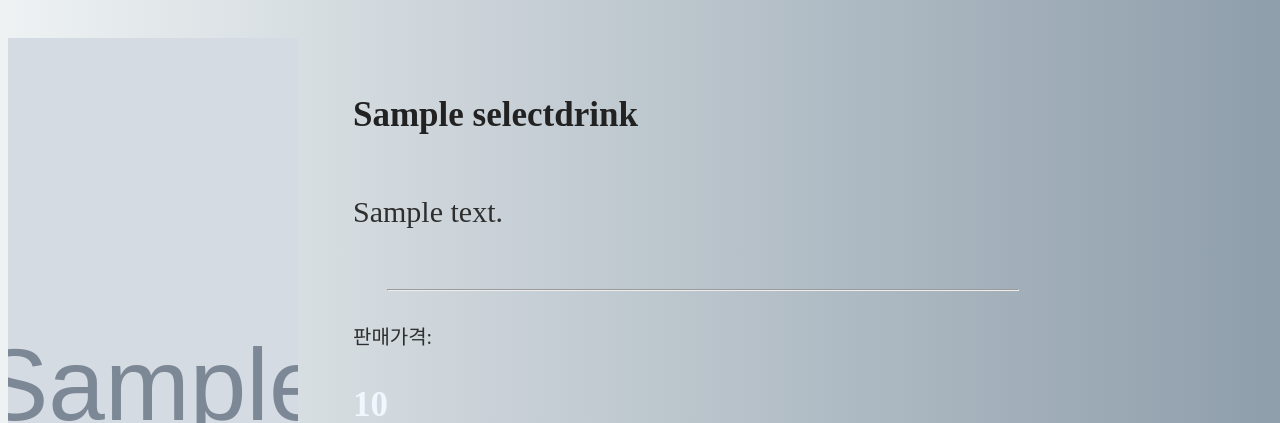
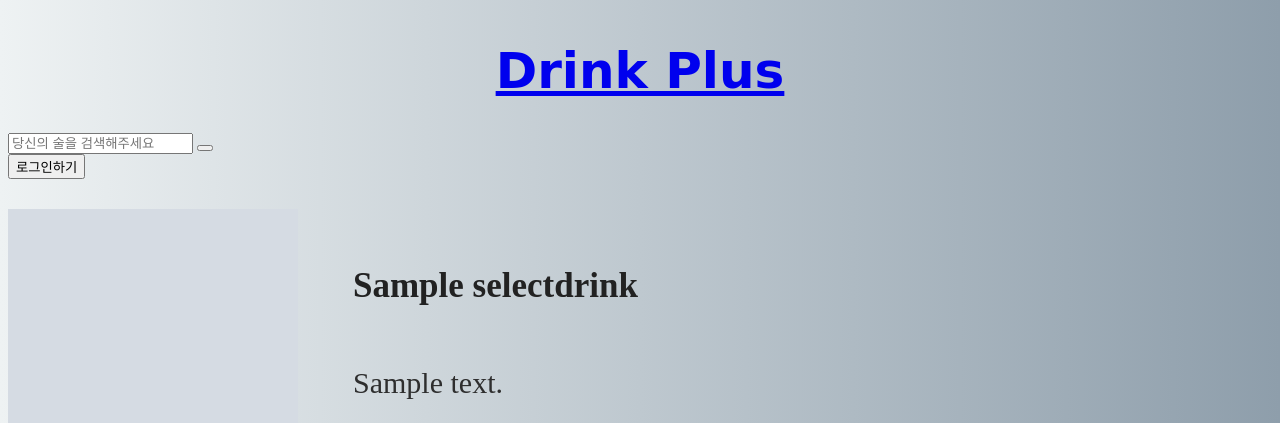
Before and after one commit to nmdkims/Drink_plus, a Django app: template templates/detail.html in a window 1280 px wide. Shown: the top 423 px of the page. Run offline with Django 4.2, Linux system fonts and the light colour scheme; the template is opened without the code that fills it: most values are stand-ins (such as "Sample title", 1, 10 or a date in 2020); grey boxes marked "Sample" are stand-in pictures.

Commit message:
업데이트

```diff
--- a/drink_db/views.py
+++ b/drink_db/views.py
@@ -55,6 +55,9 @@ def drink_db_view(request):
         # 266번 유저가 좋아했던 영화를 평점 내림차순으로 출력
         category_recommend = title_user.query(f"userId == {user}").sort_values(ascending=False, by=user, axis=1)
 
+        category_recommend = category_recommend[:30]
+        # category_recommend = category_recommend.order_by('?')[:30]
+
         category_recommend_list = []
 
         for i, cate in enumerate(category_recommend):
@@ -68,10 +71,12 @@ def drink_db_view(request):
             temp = DrinkModel.objects.filter(title=str(cate_search).lstrip('/'))[0]
             final_recommend_list.append(temp)
 
+
         # print(final_recommend_list[0])
         # print(final_recommend_list[0][0])
         # print(final_recommend_list[0][0].title)
         # print(type(final_recommend_list))
+
 
         # for cate in category_recommend:
         #     print(cate)
--- a/templates/detail.html
+++ b/templates/detail.html
@@ -44,9 +44,11 @@
             /*margin:30px;*/
 
         }
-        .detail-box .image{
+
+        .detail-box .image {
             width: 100%;
         }
+
         .description {
             margin: 2% 5%;
             color: #2E2E2E;
@@ -94,10 +96,12 @@
 
 
         }
-        .image img{
+
+        .image img {
             width: 100%;
             height: 90%;
         }
+
         .food-img-wraaper {
             box-sizing: border-box;
             display: flex;
@@ -115,16 +119,19 @@
             border-radius: 70%;
             overflow: hidden;
         }
-        .food-wrapper{
+
+        .food-wrapper {
             display: flex;
             flex-direction: row;
         }
+
         .profile {
             width: 100%;
             height: 100%;
             object-fit: cover;
         }
-        .fwrapper{
+
+        .fwrapper {
             display: flex;
             flex-direction: column;
             font-size: 1%;
@@ -135,9 +142,146 @@
         }
 
     </style>
+    <style>
+        header .left-header {
+            display: flex;
+            justify-content: center;
+            align-items: center;
+            text-align: center;
+        }
+
+        header .left-header .bars {
+            position: relative;
+        }
+
+        header .left-header .bars .fa-bars {
+            margin-top: 8px;
+            margin-right: 20px;
+            color: rgb(177, 177, 177);
+            cursor: pointer;
+            padding: 10px;
+        }
+
+        header .left-header .brand a img {
+            width: 150px;
+        }
+
+        header .left-header nav > ul {
+            display: flex;
+            margin-top: 8px;
+        }
+
+        header .left-header nav > ul li {
+            margin: 0 15px;
+            padding: 5px;
+        }
+
+        header .left-header nav > ul li a {
+            font-family: "Poppins";
+            font-weight: 500;
+            color: rgb(177, 177, 177);
+        }
+
+        header .left-header nav > ul li a:hover {
+            color: #fff;
+        }
+
+        header .left-header .kids a .kids-logo {
+            margin-top: 8px;
+        }
+
+        header .left-header .kids a .kids-logo img {
+            width: 50px;
+        }
+
+        /* Managing Dropdowns */
+        /* Nav bars Dropdown */
+        header .left-header .bars > .dropdown {
+            background: rgb(33, 33, 70);
+            border-radius: 5px;
+            position: absolute;
+            top: 40px;
+            left: 50%;
+            transform: translate(-50%);
+            text-align: start;
+            visibility: hidden;
+            height: 0;
+            transition: all 0.3s ease;
+            overflow: hidden;
+        }
+
+        header .left-header .bars > .dropdown > li {
+            display: block;
+            margin: 5px 0;
+        }
+
+        header .left-header .bars > .dropdown > li a {
+            padding: 10px 20px;
+            font-weight: normal;
+            font-family: "Poppins";
+            font-size: 14px;
+            display: block;
+        }
+
+        header .left-header .bars > .dropdown > li a:hover {
+            background-color: #000;
+        }
+
+        header .left-header .bars:hover > .dropdown {
+            visibility: visible;
+            height: 150px;
+            transition: all 0.3s ease;
+        }
+    </style>
+
+
 </head>
 
 <body>
+<header>
+    <div class="left-header">
+        <div class="title-box">
+            <div class="title">
+                <a href="../"><h1 style="font-family: 'Nanum Brush Script', cursive; font-size:50px;">Drink Plus</h1>
+                </a>
+            </div>
+        </div>
+    </div>
+    <div class="right-header">
+        <div class="user-box">
+            <div class="search-input-box box">
+                <form action="/search/" class="search-form">
+                    {% csrf_token %}
+                    <div class="search-bar">
+                        <input type="text" name="query" id="query" placeholder="당신의 술을 검색해주세요" class="input-search">
+                        <button type="submit" class="search-icon"><i class="fas fa-search" aria-hidden="true"></i>
+                        </button>
+                    </div>
+                </form>
+            </div>
+
+            <form action="/sign-in/">
+                {% if not user.is_authenticated %}
+                    {% csrf_token %}
+                    <div>
+                        <div class="login">
+                            <button class="btn">로그인하기</button>
+                        </div>
+                    </div>
+                {% else %}
+                    <div>
+                        <div class="login">
+                            <div>
+                                <p class="username"> {{ user.username }}님 </p>  <a class="btn" href="/logout/">로그아웃</a>
+                            </div>
+                        </div>
+                    </div>
+                {% endif %}
+            </form>
+        </div>
+    </div>
+</header>
+
 <div id="post">
     <div class="detail">
         <div class="detail-box" id="image">
@@ -169,7 +313,7 @@
                     <div class="food-img-wraaper">
                         <div class="food-wrapper">
                             {% for fd in food %}
-                                <div class = "fwrapper">
+                                <div class="fwrapper">
                                     <div class="recommed">
                                         <img class="profile" src="{{ fd.img }}"/>
                                     </div>
--- a/templates/search.html
+++ b/templates/search.html
@@ -5,13 +5,13 @@
         <h1>Showing all results for "{{ query }}"</h1>
         <div class="cards-results">
             {% for drink in selectdrink %}
-                <a href="{{ drink.id }}" target="_blank">
+                <a href="{{ drink.id }}" >
                     <img src="{{ drink.img }}" alt="{{ drink.title }}이미지">
                     <h2>{{ drink.title }}</h2>
                 </a>
             {% endfor %}
             {% for food in selectfood %}
-                <a href="{{ food.id }}" target="_blank">
+                <a href="{{ food.id }}" >
                     <img src="{{ food.img }}" alt="{{ food.title }}이미지">
                     <h2>{{ food.title }}</h2>
                 </a>
```
Lines whose indentation alone changed are shown as unchanged.
